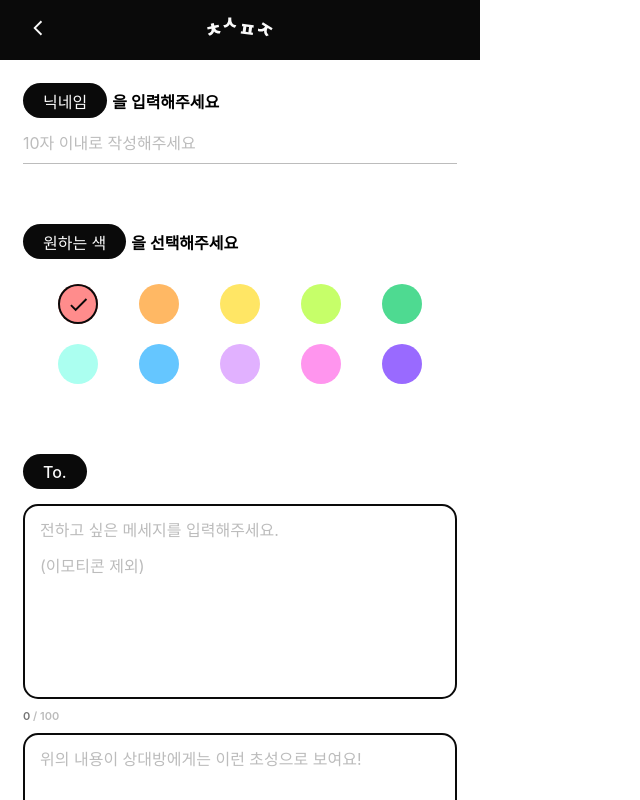
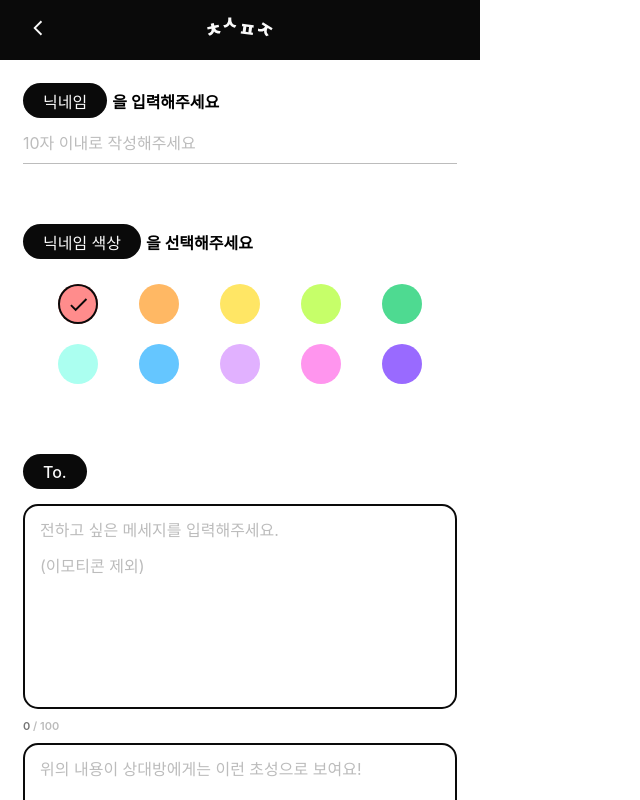
Before and after one commit to roundshoulder/cs-letter-frontend, a React (Create React App) app: page /create/1 in a window 1280 px wide. Shown: the top 800 px of the page, without its empty margins (0-640 px from the left). Built offline with nearby package versions, Linux system fonts and the light colour scheme; no server answers; a web font is replaced by a local one.

Commit message:
:speech_balloon: Update Nickname Tag Color Literal
Update Nickname Tag Color Literal

```diff
--- a/src/pages/Create.tsx
+++ b/src/pages/Create.tsx
@@ -37,7 +37,7 @@ const nicknameInput = css`
 const bodyTextArea = css`
   border: solid 2px ${Theme.color.black};
   border-radius: 15px;
-  min-height: 170px;
+  min-height: 180px;
   resize: none;
   background: none;
   ::-webkit-scrollbar {
@@ -103,7 +103,7 @@ function Create() {
       </div>
       <div className={row}>
         <div className={subtitle}>
-          <Tag text="원하는 색" />을 선택해주세요
+          <Tag text="닉네임 색상" />을 선택해주세요
         </div>
         <Palette form={form} setForm={setForm} />
       </div>
```
